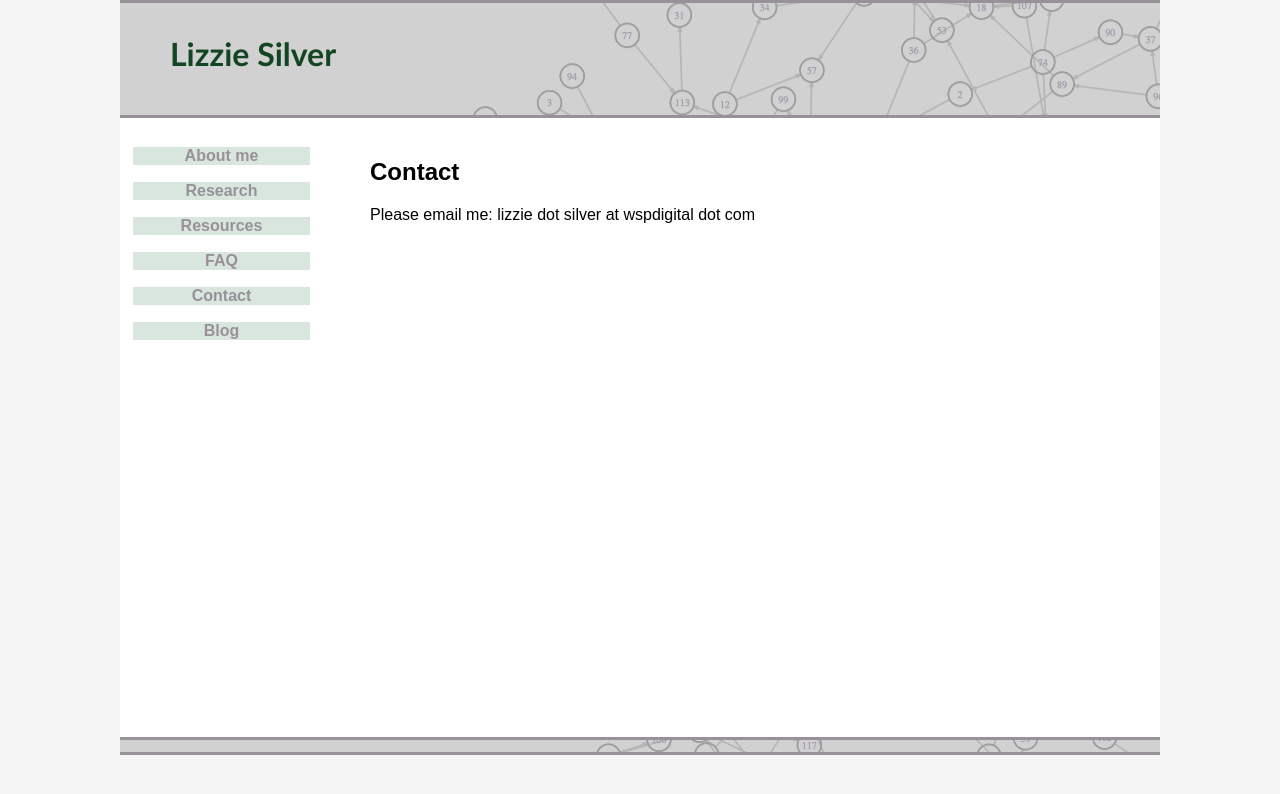
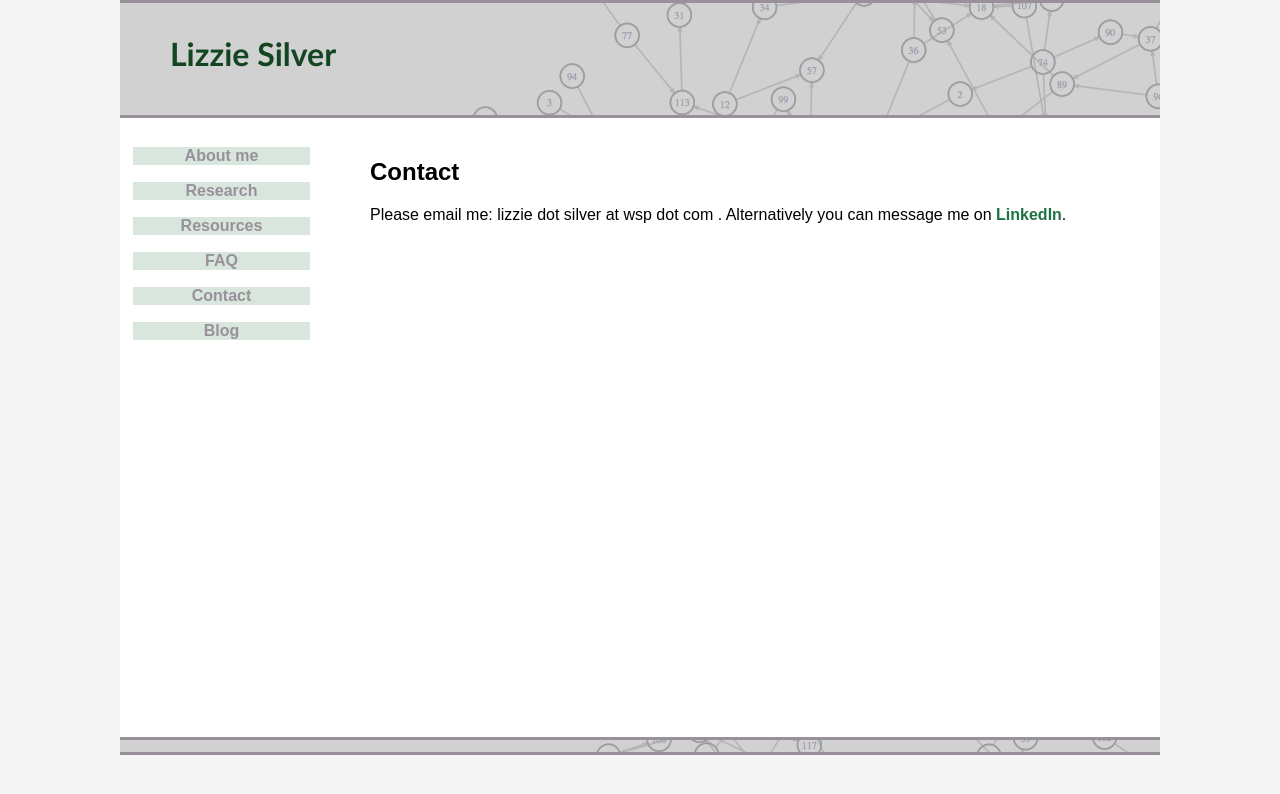
Before and after one commit to lizziesilver/lizziesilver.github.io, a Jekyll site: the page built from contact.html, in a window 1280 px wide. Shown: the top 794 px of the page. Built offline with Jekyll 4.4.1, drawn with Linux system fonts in a browser that asks for light colours.

Commit message:
Update contact.html
had wrong email listed, whoops . Linkedin should work if email fails

```diff
--- a/contact.html
+++ b/contact.html
@@ -4,4 +4,4 @@ title: Lizzie Silver
 ---
 
         <h2>Contact</h2>
-        <p>Please email me: lizzie dot silver at wspdigital dot com</p>
+        <p>Please email me: lizzie dot silver at wsp dot com . Alternatively you can message me on <a href="https://www.linkedin.com/in/lizzie-silver-53967b63/">LinkedIn</a>.</p>
```
